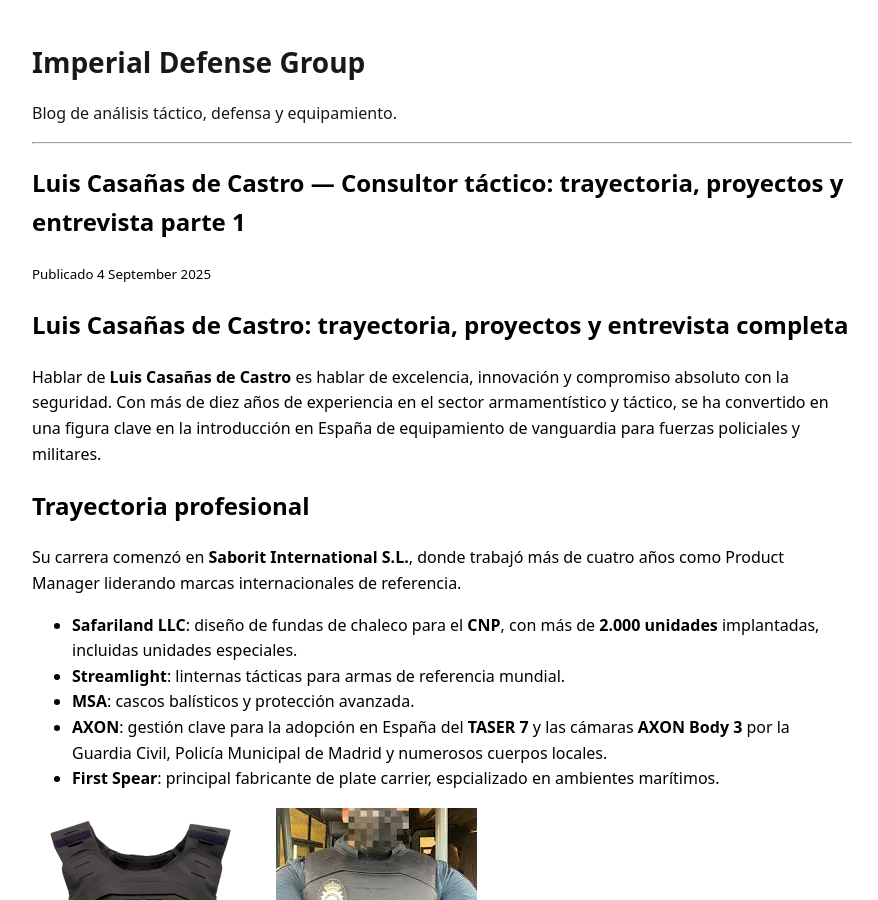
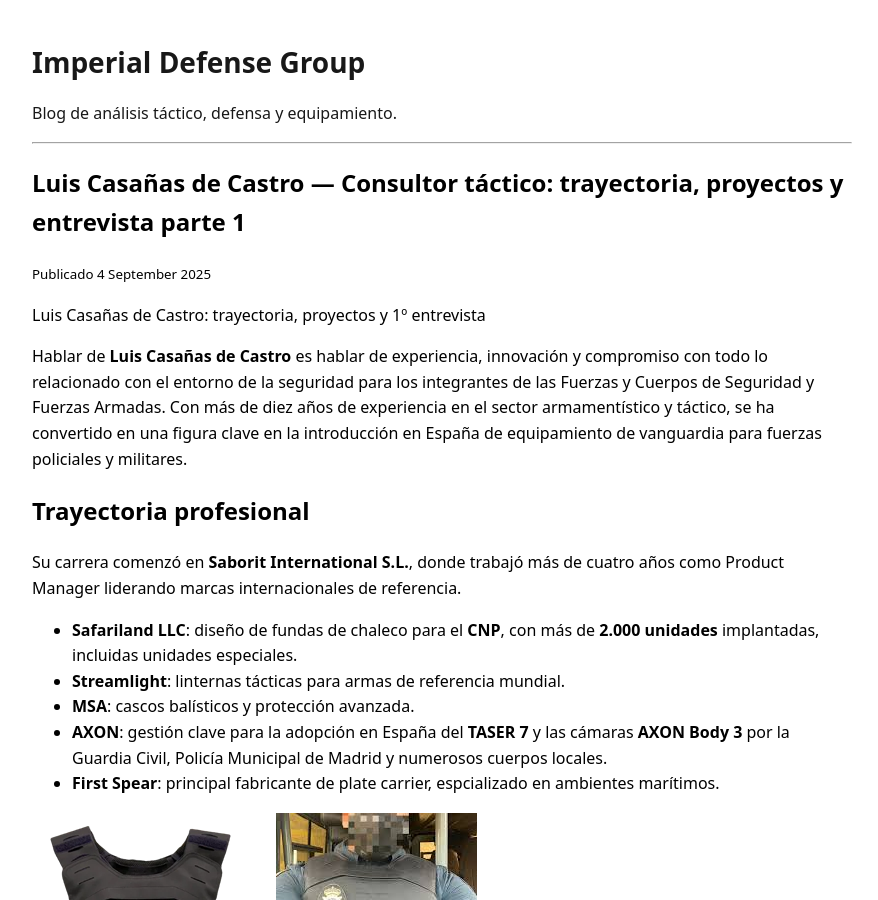
Before and after one commit to imperialdefensegroup/articulos, a Jekyll site: the page built from _posts/2025-09-04-luis-casanas-de-castro-consultor-tactico.md, in a window 1280 px wide and 900 px high. Shown: the whole window, without its empty margins (198-1076 px from the left). Built offline with Jekyll 4.4.1, drawn with Linux system fonts in a browser that asks for light colours.

Commit message:
Update 2025-09-04-luis-casanas-de-castro-consultor-tactico.md

```diff
--- a/_posts/2025-09-04-luis-casanas-de-castro-consultor-tactico.md
+++ b/_posts/2025-09-04-luis-casanas-de-castro-consultor-tactico.md
@@ -10,9 +10,9 @@ author: "Imperial Defense Group"
 ---
 
 
-# Luis Casañas de Castro: trayectoria, proyectos y entrevista completa
+Luis Casañas de Castro: trayectoria, proyectos y 1º entrevista
 
-Hablar de **Luis Casañas de Castro** es hablar de excelencia, innovación y compromiso absoluto con la seguridad. Con más de diez años de experiencia en el sector armamentístico y táctico, se ha convertido en una figura clave en la introducción en España de equipamiento de vanguardia para fuerzas policiales y militares.
+Hablar de **Luis Casañas de Castro** es hablar de experiencia, innovación y compromiso con todo lo relacionado con el entorno de la seguridad para los integrantes de las Fuerzas y Cuerpos de Seguridad y Fuerzas Armadas. Con más de diez años de experiencia en el sector armamentístico y táctico, se ha convertido en una figura clave en la introducción en España de equipamiento de vanguardia para fuerzas policiales y militares.
 
 ## Trayectoria profesional
 
```
